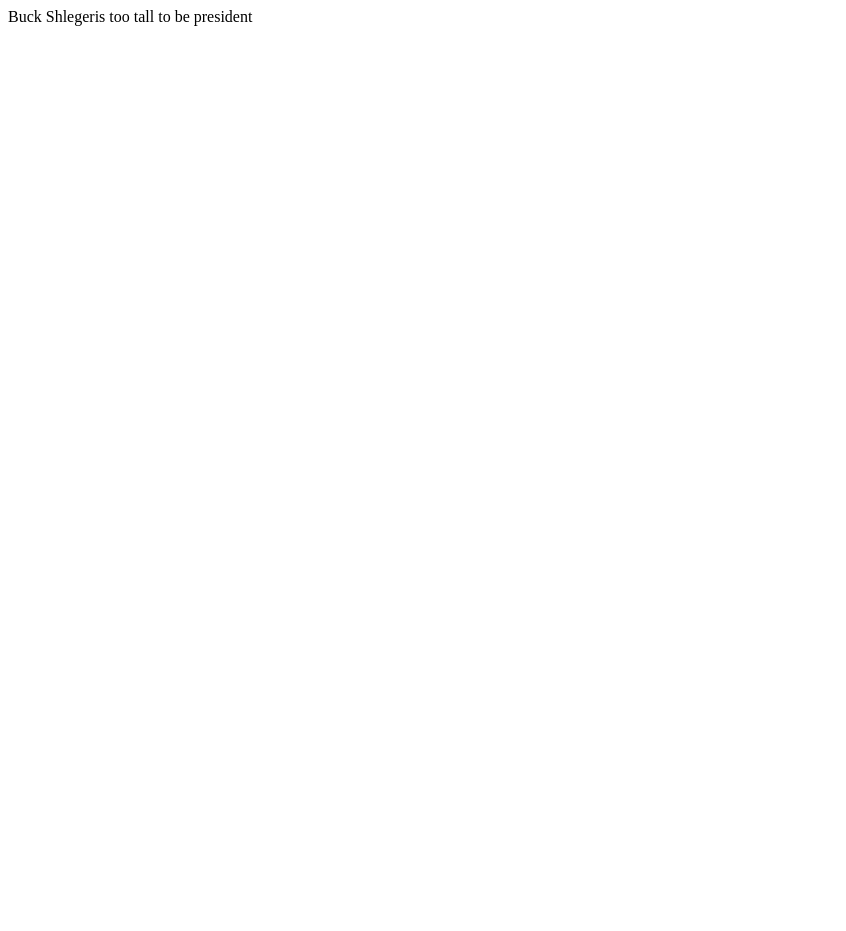
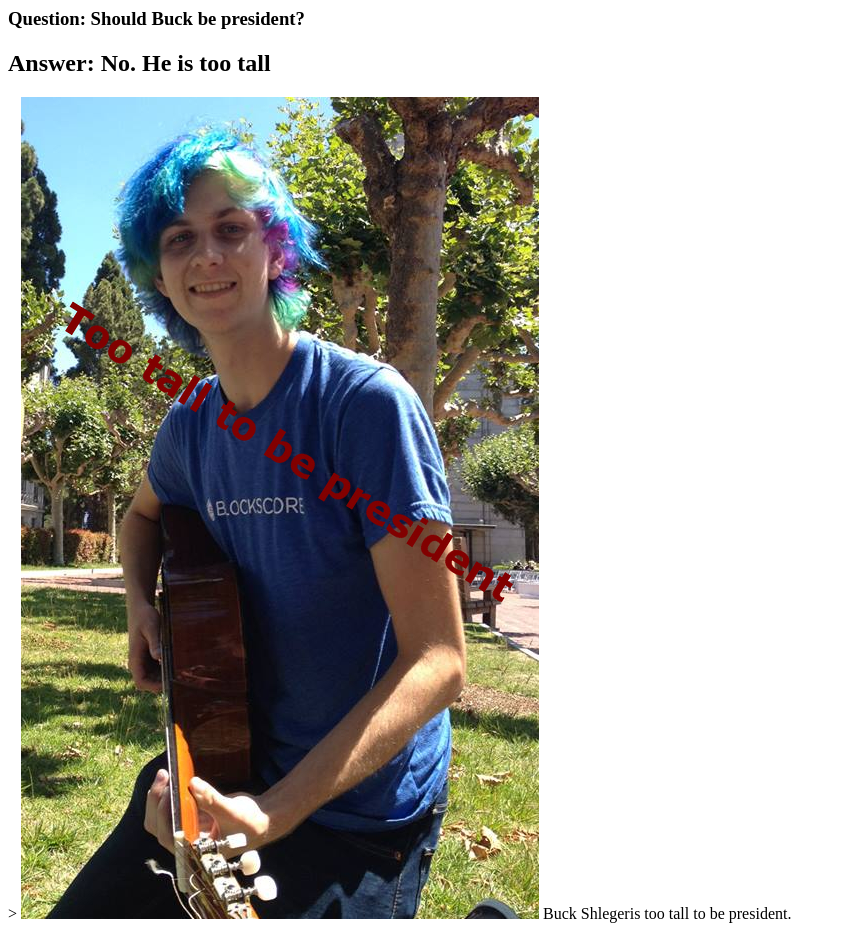
Before and after one commit to aubreycw/BuckIsTooTallToBePresident, a plain HTML site: page index.html in a window 1280 px wide. Shown: the whole page, without its empty margins (0-846 px from the left). Before the commit the page ends 800 px from the top, so only its background shows below. Drawn offline with Linux system fonts and the light colour scheme.

Commit message:
add picture

```diff
--- a/index.html
+++ b/index.html
@@ -1 +1,4 @@
-Buck Shlegeris too tall to be president
+<h3>Question: Should Buck be president?</h3>
+<h2>Answer: No. He is too tall</h2>>
+<img src="TallBuck.jpg" alt="A picture of Buck">
+Buck Shlegeris too tall to be president.
```
Also changed, not shown: TallBuck.jpg (added).
